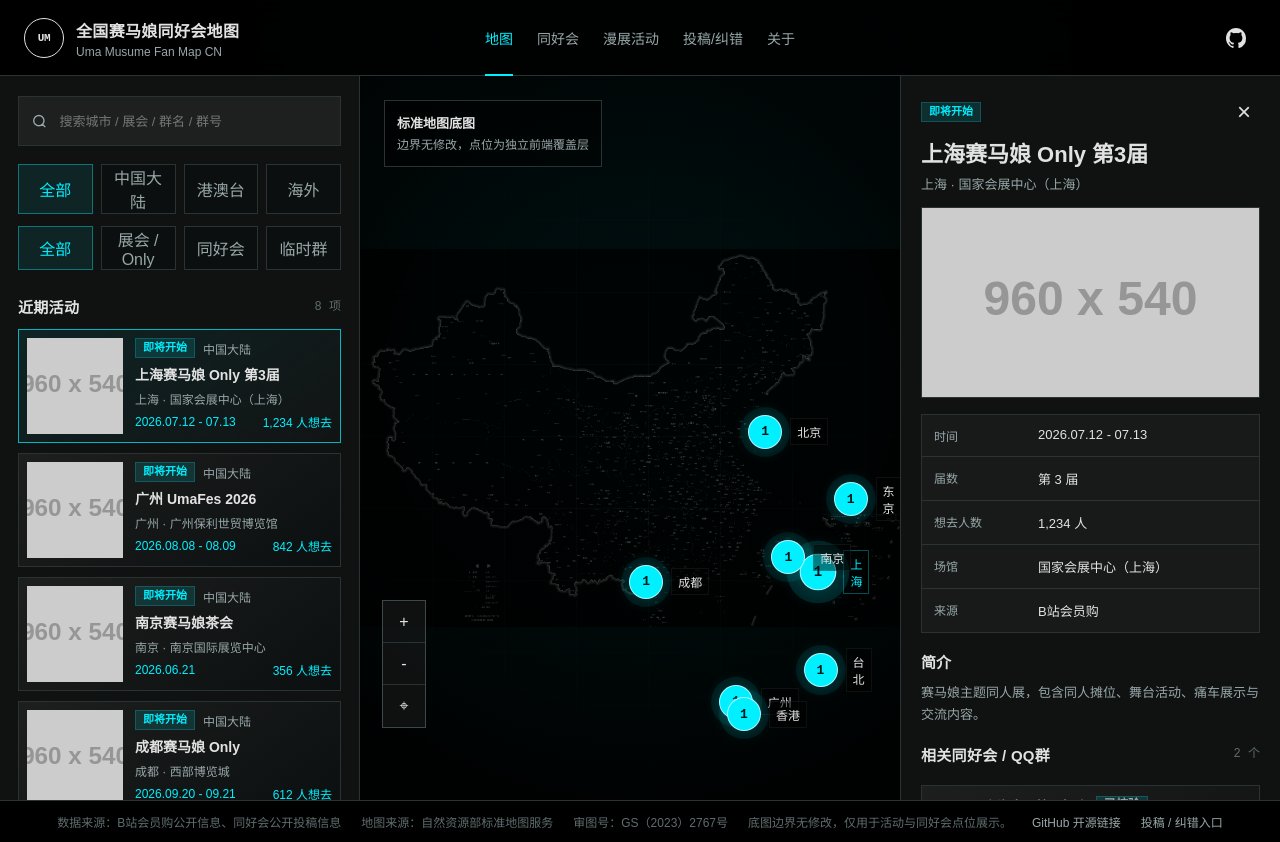
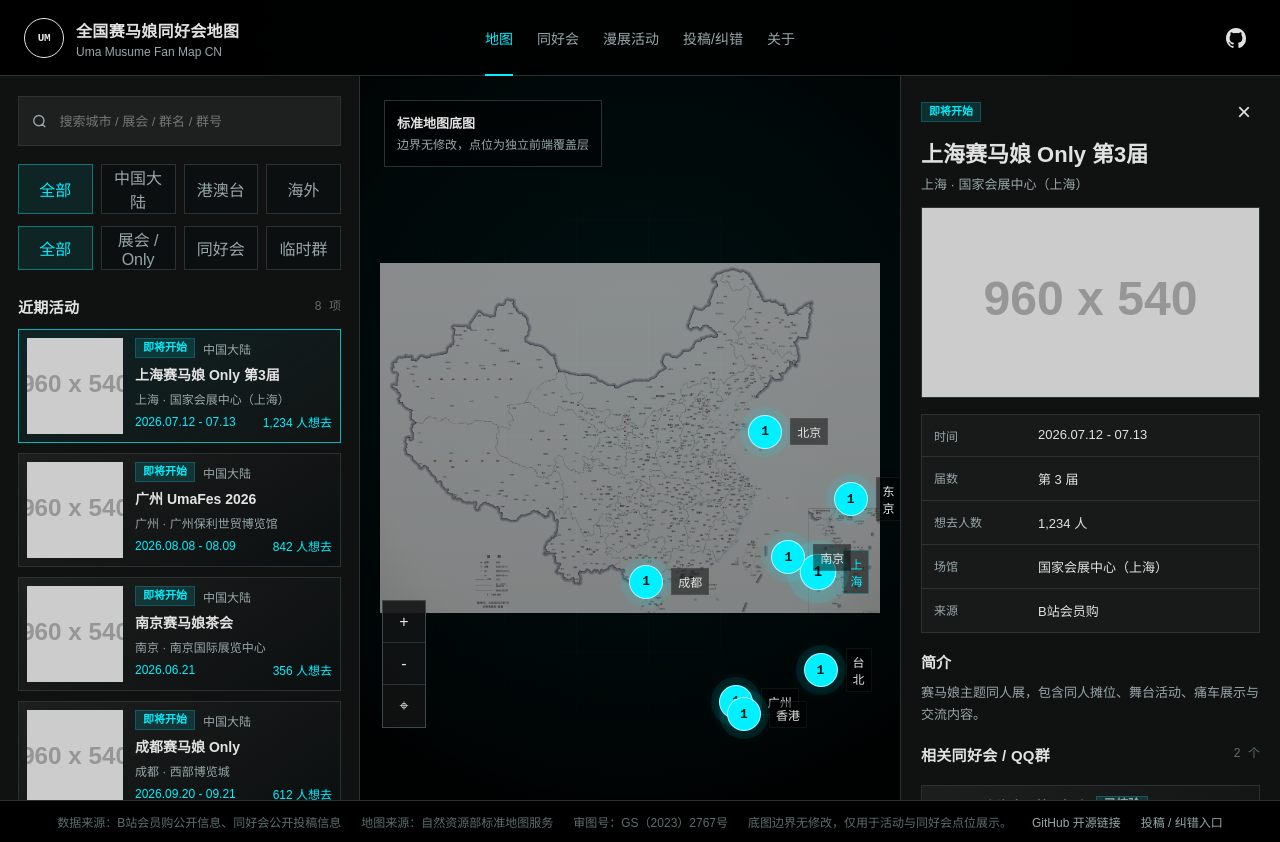
Before and after one commit to zengxiaofeng233/zengxiaofeng233.github.io, a Vue app: page / in a window 1280 px wide. Built offline with nearby package versions, Linux system fonts and the light colour scheme.

Commit message:
Render map as image layer

```diff
--- a/src/components/MapView.vue
+++ b/src/components/MapView.vue
@@ -6,7 +6,10 @@
       <button type="button" aria-label="回到全国视图">⌖</button>
     </div>
 
-    <div class="map-canvas" :style="backgroundStyle">
+    <div class="map-canvas">
+      <div class="map-image-layer" aria-hidden="true">
+        <img :src="mapBackgroundUrl" alt="" />
+      </div>
       <div class="map-grid" aria-hidden="true"></div>
       <div class="map-notice">
         <strong>标准地图底图</strong>
@@ -73,10 +76,6 @@
   })
 })
 
-const backgroundStyle = computed(() => ({
-  '--map-background-url': `url(${props.mapBackgroundUrl})`
-}))
-
 const tooltipStyle = computed(() => {
   if (!hoveredPoint.value) return {}
   const projected = projectedPoints.value.find((point) => point.id === hoveredPoint.value?.id)
--- a/src/styles.css
+++ b/src/styles.css
@@ -422,7 +422,6 @@
     #000;
 }
 
-.map-canvas::before,
 .map-canvas::after {
   position: absolute;
   inset: 0;
@@ -430,21 +429,31 @@
   pointer-events: none;
 }
 
-.map-canvas::before {
+.map-image-layer {
+  position: absolute;
+  inset: 0;
   z-index: 0;
-  background-image: var(--map-background-url);
-  background-repeat: no-repeat;
-  background-position: center;
-  background-size: contain;
-  filter: grayscale(0.92) invert(1) brightness(0.68) contrast(1.18);
-  opacity: 0.72;
+  display: grid;
+  place-items: center;
+  padding: 20px;
+  pointer-events: none;
+}
+
+.map-image-layer img {
+  display: block;
+  width: 100%;
+  height: 100%;
+  object-fit: contain;
+  filter: grayscale(0.7) brightness(0.84) contrast(1.06);
+  opacity: 0.68;
+  mix-blend-mode: screen;
 }
 
 .map-canvas::after {
   z-index: 1;
   background:
-    radial-gradient(circle at 50% 44%, transparent 0 48%, rgba(0, 0, 0, 0.18) 78%, rgba(0, 0, 0, 0.48) 100%),
-    linear-gradient(180deg, rgba(0, 0, 0, 0.08), rgba(0, 0, 0, 0.24));
+    radial-gradient(circle at 50% 44%, transparent 0 56%, rgba(0, 0, 0, 0.12) 78%, rgba(0, 0, 0, 0.34) 100%),
+    linear-gradient(180deg, rgba(0, 0, 0, 0.04), rgba(0, 0, 0, 0.16));
 }
 
 .map-grid {
```
